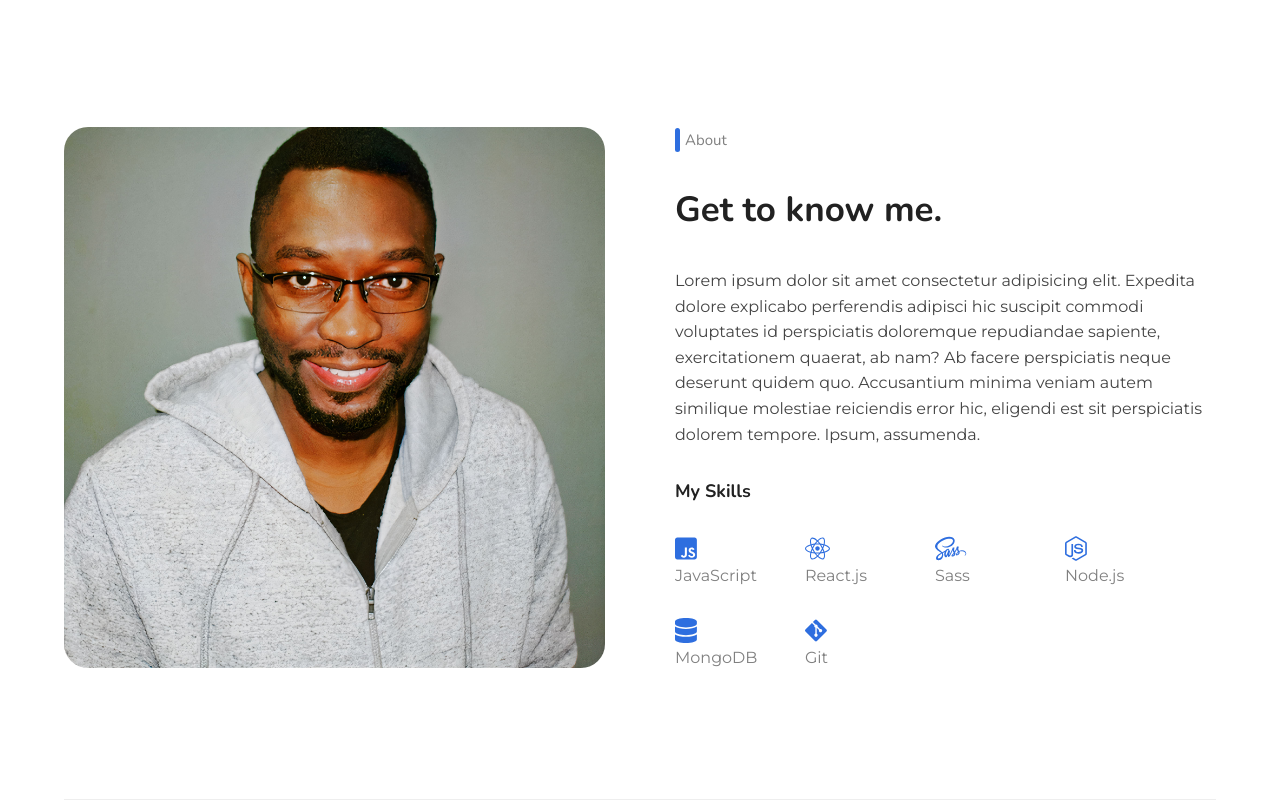
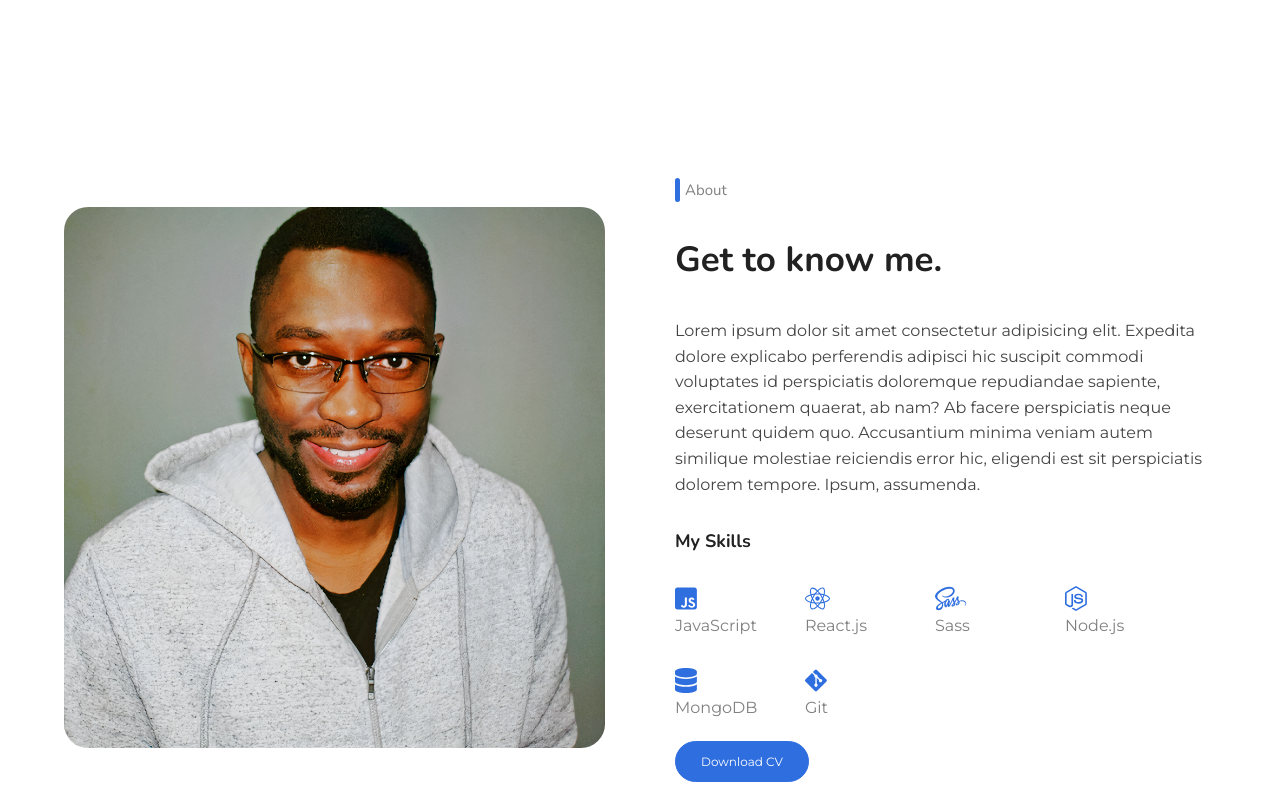
Before and after one commit to Andrewingombe/react_portfolio_website, a React (Create React App) app: page / in a window 1280 px wide. Shown: the part 800-1600 px from the top of the page. Built offline with nearby package versions, Linux system fonts and the light colour scheme.

Commit message:
Update form on focus, download button and contact links

```diff
--- a/package.json
+++ b/package.json
@@ -13,6 +13,7 @@
     "emailjs-com": "^3.2.0",
     "react": "^17.0.2",
     "react-dom": "^17.0.2",
+    "react-router-dom": "^5.3.0",
     "react-scripts": "4.0.3",
     "sass": "^1.42.1",
     "web-vitals": "^1.1.2"
--- a/public/index.html
+++ b/public/index.html
@@ -16,6 +16,7 @@
         margin: 0;
         padding: 0;
         box-sizing: border-box;
+        -webkit-tap-highlight-color: transparent;
       }
 
       html {
--- a/src/App.jsx
+++ b/src/App.jsx
@@ -6,9 +6,11 @@ import Projects from "./components/projects/Projects";
 import Contact from "./components/contact/Contact";
 import Header from "./components/header/Header";
 import Footer from "./components/footer/Footer";
+import { BrowserRouter } from "react-router-dom";
 
 function App() {
   return (
+    <BrowserRouter>
       <div>
         <Header />
         <div className="container">
@@ -19,6 +21,7 @@ function App() {
         </div>
         <Footer />
       </div>
+    </BrowserRouter>
   );
 }
 
--- a/src/components/about/About.jsx
+++ b/src/components/about/About.jsx
@@ -10,6 +10,7 @@ import {
   faSass,
 } from "@fortawesome/free-brands-svg-icons";
 import { faDatabase } from "@fortawesome/free-solid-svg-icons";
+import { Link } from "react-router-dom";
 
 function About() {
   return (
@@ -59,6 +60,14 @@ function About() {
             <p className="icon__title">Git</p>
           </div>
         </div>
+        <Link
+          to="files/CV_Andrew_Ingombe.PDF"
+          className="download__btn"
+          target="_blank"
+          download
+        >
+          Download CV
+        </Link>
       </div>
     </div>
   );
--- a/src/components/about/about.scss
+++ b/src/components/about/about.scss
@@ -4,7 +4,6 @@
   align-items: center;
   column-gap: 70px;
   margin-bottom: 100px;
-  border-bottom: 1px solid #eee;
   .about__left {
     flex: 1;
     width: 60%;
@@ -71,6 +70,25 @@
       color: gray;
     }
   }
+  .download__btn {
+    text-decoration: none;
+    background-color: #2e6edf;
+    color: white;
+    border: 1px solid #2e6edf;
+    font-family: inherit;
+    font-size: 1.2rem;
+    padding: 10px 25px;
+    border-radius: 24px;
+    cursor: pointer;
+    transition: 0.5s ease-in-out;
+    margin-top: 20px;
+    display: inline-block;
+    &:hover {
+      border: 1px solid #2e6edf;
+      color: #2e6edf;
+      background-color: transparent;
+    }
+  }
 }
 
 @media (max-width: 768px) {
@@ -79,7 +97,6 @@
     height: unset;
     margin-bottom: 100px;
     align-items: start;
-    border-bottom: none;
     .about__left,
     .about__right {
       width: 100%;
--- a/src/components/contact/Contact.jsx
+++ b/src/components/contact/Contact.jsx
@@ -45,11 +45,19 @@ function Contact() {
         <div className="contact__details">
           <div className="contact__item">
             <FontAwesomeIcon icon={faPhoneAlt} className="icon" />
-            <p className="contact__text">+260-979-031-616</p>
+            <p className="contact__text">
+              <a className="tel" href="tel:+260979031616">
+                +260-979-031-616
+              </a>
+            </p>
           </div>
           <div className="contact__item">
             <FontAwesomeIcon icon={faEnvelope} className="icon" />
-            <p className="contact__text">ingombe.ani@gmail.com</p>
+            <p className="contact__text">
+              <a className="mail" href="mailto:ingombe.ani@gmail.com">
+                ingombe.ani@gmail.com
+              </a>
+            </p>
           </div>
           <div className="contact__item">
             <FontAwesomeIcon icon={faMapMarked} className="icon" />
--- a/src/components/contact/contact.scss
+++ b/src/components/contact/contact.scss
@@ -38,6 +38,11 @@
       font-size: 2.5rem;
       margin-bottom: 10px;
     }
+    .tel,
+    .mail {
+      color: gray;
+      text-decoration: none;
+    }
     .contact__text {
       font-size: 1.6rem;
       color: gray;
@@ -72,7 +77,8 @@
             font-size: 1.6rem;
           }
           &:focus {
-            outline-color: #2e6edf;
+            outline: none;
+            background-color: #eee;
           }
         }
       }
@@ -89,7 +95,8 @@
           color: gray;
         }
         &:focus {
-          outline-color: #2e6edf;
+          outline: none;
+          background-color: #eee;
         }
       }
       button {
--- a/src/components/hero/hero.scss
+++ b/src/components/hero/hero.scss
@@ -4,8 +4,7 @@
   padding-top: 100px;
   column-gap: 70px;
   height: 100vh;
-  // margin-bottom: 80px;
-  border-bottom: 1px solid #eee;
+  margin-bottom: 80px;
   .hero__left {
     width: 40%;
     .intro__wrapper {
@@ -89,7 +88,6 @@
     height: unset;
     margin-bottom: 100px;
     padding-top: 100px;
-    border-bottom: none;
     .hero__left,
     .hero__right {
       width: 100%;
```
Also changed, not shown: 2 other files (tests, documents, lock files or other folders). Lines whose indentation alone changed are shown as unchanged.
